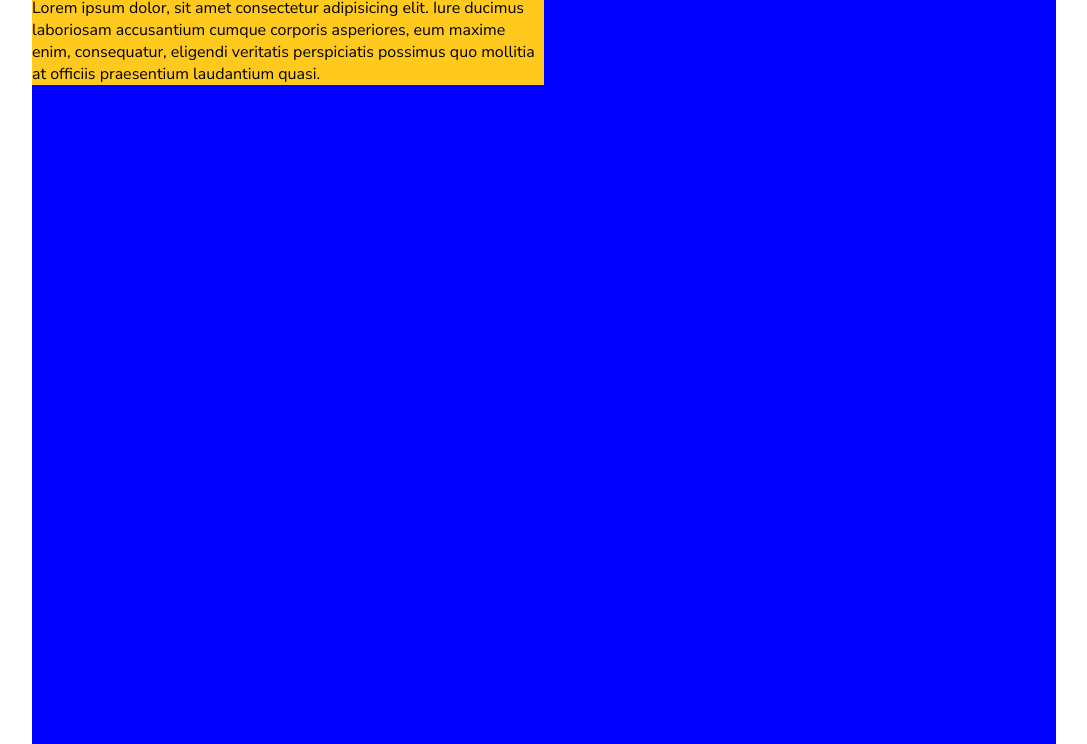
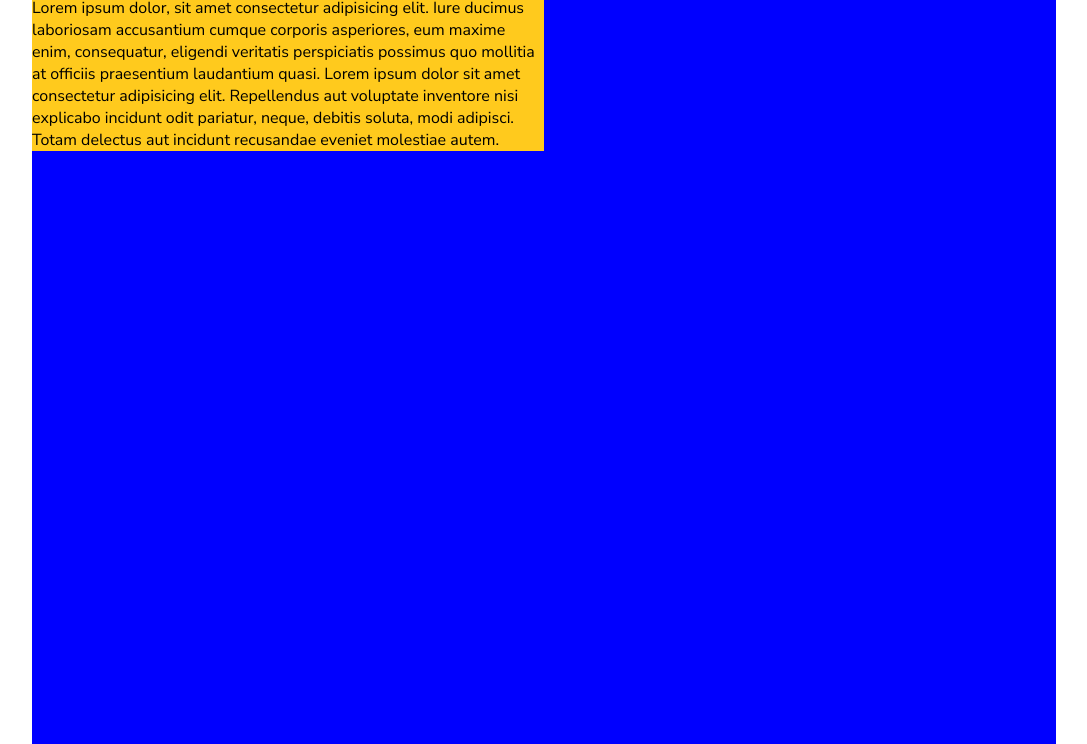
Before and after one commit to keysa22/percobaan, a plain HTML site: page index.html in a window 1280 px wide. Shown: the part 56-800 px from the top of the page, without its empty margins (96-1183 px from the left). Drawn offline with Linux system fonts and the light colour scheme.

Commit message:
tambah lorem

```diff
--- a/index.html
+++ b/index.html
@@ -62,7 +62,7 @@
           Lorem ipsum dolor, sit amet consectetur adipisicing elit. Iure ducimus
           laboriosam accusantium cumque corporis asperiores, eum maxime enim,
           consequatur, eligendi veritatis perspiciatis possimus quo mollitia at
-          officiis praesentium laudantium quasi.
+          officiis praesentium laudantium quasi. Lorem ipsum dolor sit amet consectetur adipisicing elit. Repellendus aut voluptate inventore nisi explicabo incidunt odit pariatur, neque, debitis soluta, modi adipisci. Totam delectus aut incidunt recusandae eveniet molestiae autem.
         </div>
       </section>
     </div>
```
